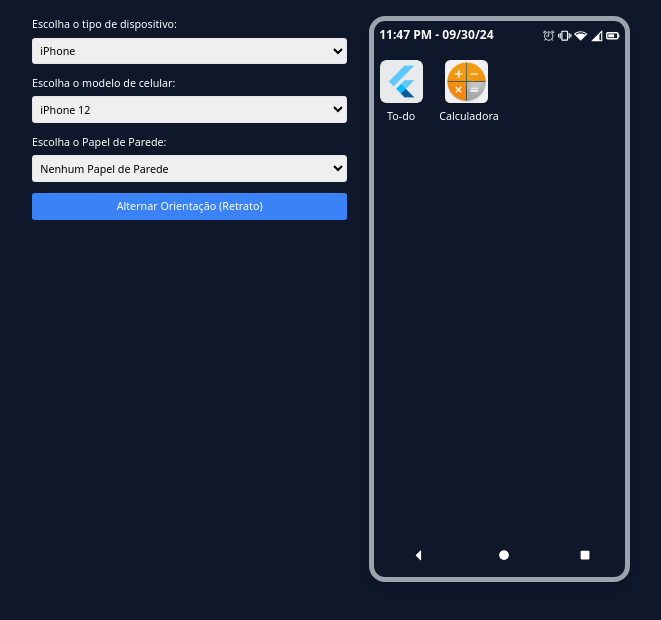
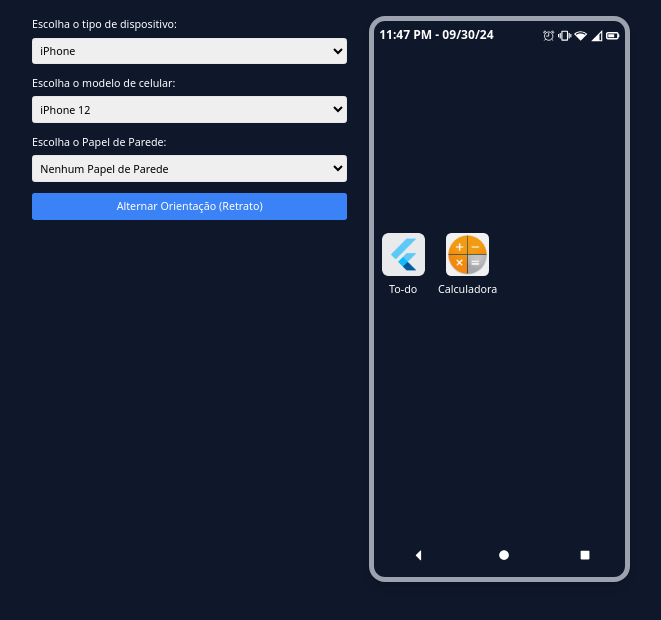
Before and after one commit to hiag0liveira/virtual-cell-phone, a React (Vite) app: page / in a window 1280 px wide. Shown: the top 620 px of the page, without its empty margins (309-970 px from the left). Built offline with nearby package versions, Linux system fonts and the light colour scheme.

Commit message:
Refactor grid layout and add overflow to Layout component

```diff
--- a/src/pages/Home.tsx
+++ b/src/pages/Home.tsx
@@ -29,7 +29,7 @@ const Home: React.FC = () => {
   };
 
   return (
-    <div className="grid grid-cols-4 gap-4 h-full w-auto mt-24">
+    <div className="grid grid-cols-4 gap-2 h-64 items-end mt-28">
       {apps.map((app) => (
         <div
           key={app.name}
--- a/src/pages/Layout.tsx
+++ b/src/pages/Layout.tsx
@@ -163,7 +163,7 @@ const Layout: React.FC = () => {
           }}
         >
           <Header />
-          <div className="flex-grow">
+          <div className="flex-grow overflow-auto">
             <Outlet />
           </div>
           <Footer />
```
